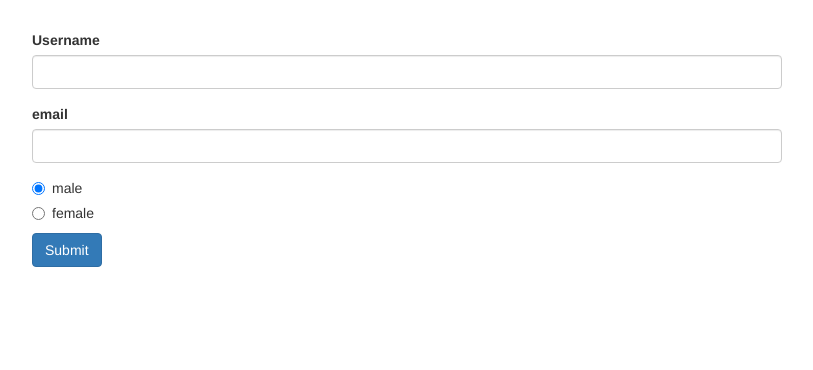
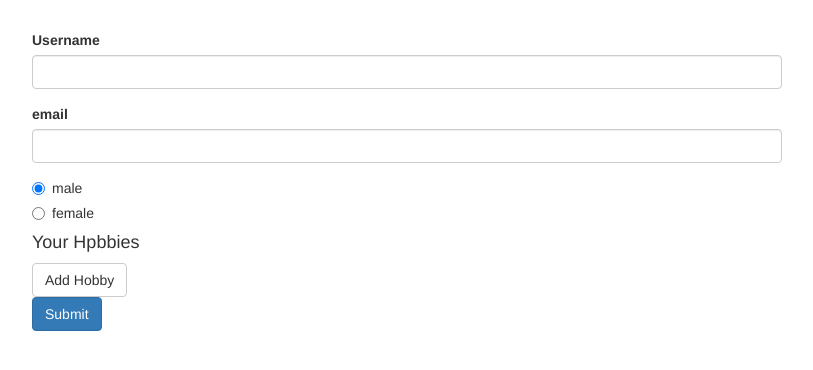
Before and after one commit to pandacreep/angular-complete-learn, an Angular app: page / in a window 1280 px wide. Shown: the top 370 px of the page, without its empty margins (233-1046 px from the left). Built offline with nearby package versions, Linux system fonts and the light colour scheme.

Commit message:
Reactive: Arrays of Form Controls (FormArray)

```diff
--- a/src/app/app.component.html
+++ b/src/app/app.component.html
@@ -45,6 +45,21 @@
             }}
           </label>
         </div>
+        <div formArrayName="hobbies">
+          <h4>Your Hpbbies</h4>
+          <button
+            class="btn btn-default"
+            type="button"
+            (click)="onAddHobby()">Add Hobby</button>
+            <div
+              class="form-group"
+              *ngFor="let hobbyControl of hobbies.controls; let i = index">
+              <input
+                type="text"
+                class="form-control"
+                [formControlName]="i">
+            </div>
+        </div>
         <span *ngIf="!signupForm.valid && signupForm.touched" class="help-block"
           >Please enter a valid data!</span
         >
--- a/src/app/app.component.ts
+++ b/src/app/app.component.ts
@@ -1,10 +1,10 @@
 import { Component, OnInit } from '@angular/core';
-import { FormControl, FormGroup, Validators } from '@angular/forms';
+import { FormArray, FormControl, FormGroup, Validators } from '@angular/forms';
 
 @Component({
   selector: 'app-root',
   templateUrl: './app.component.html',
-  styleUrls: ['./app.component.css']
+  styleUrls: ['./app.component.css'],
 })
 export class AppComponent implements OnInit {
   genders = ['male', 'female'];
@@ -17,10 +17,20 @@ export class AppComponent implements OnInit {
         email: new FormControl(null, [Validators.required, Validators.email]),
       }),
       gender: new FormControl('male'),
+      hobbies: new FormArray([]),
     });
   }
 
   onSubmit(): void {
     console.log(this.signupForm);
   }
+
+  onAddHobby(): void {
+    const control = new FormControl(null, Validators.required);
+    (<FormArray>this.signupForm.get('hobbies')).push(control);
+  }
+
+  get hobbies(): FormArray {
+    return this.signupForm.get('hobbies') as FormArray;
+  }
 }
```
